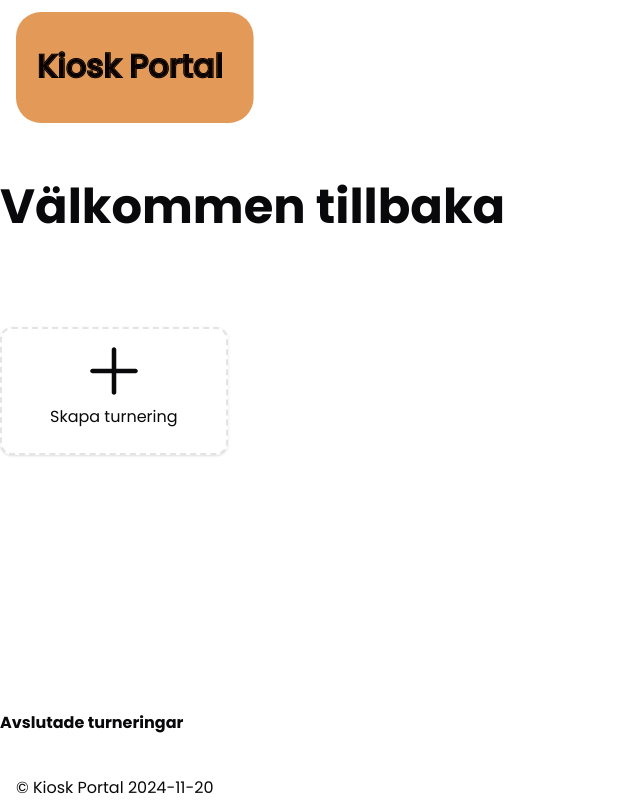
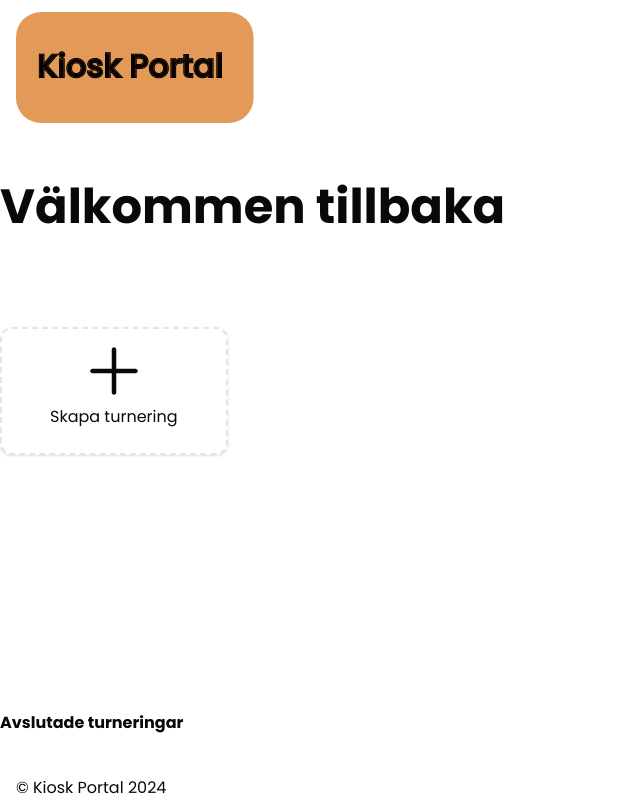
Before and after one commit to Camilla-bjorkcom/kioskportal-orebrocupen, a React (Vite) app: page / in a window 1280 px wide. Shown: the whole page, without its empty margins (0-640 px from the left). Built offline with nearby package versions, Linux system fonts and the light colour scheme.

Commit message:
footer title and datetime added

```diff
--- a/src/components/footer.tsx
+++ b/src/components/footer.tsx
@@ -1,10 +1,14 @@
 const Footer: React.FC = () => {
+
+    const currentYear = new Date().getFullYear();
+    const footerTitle = "© Kiosk Portal";
+
     return (
         <footer className="bg">
             <div className="container mx-auto px-4 flex">
 
                 <div>
-                    <h1> © Kiosk Portal 2024-11-20</h1>
+                    <h1> {footerTitle} {currentYear}</h1>
                 </div>
             </div>
         </footer>
```
